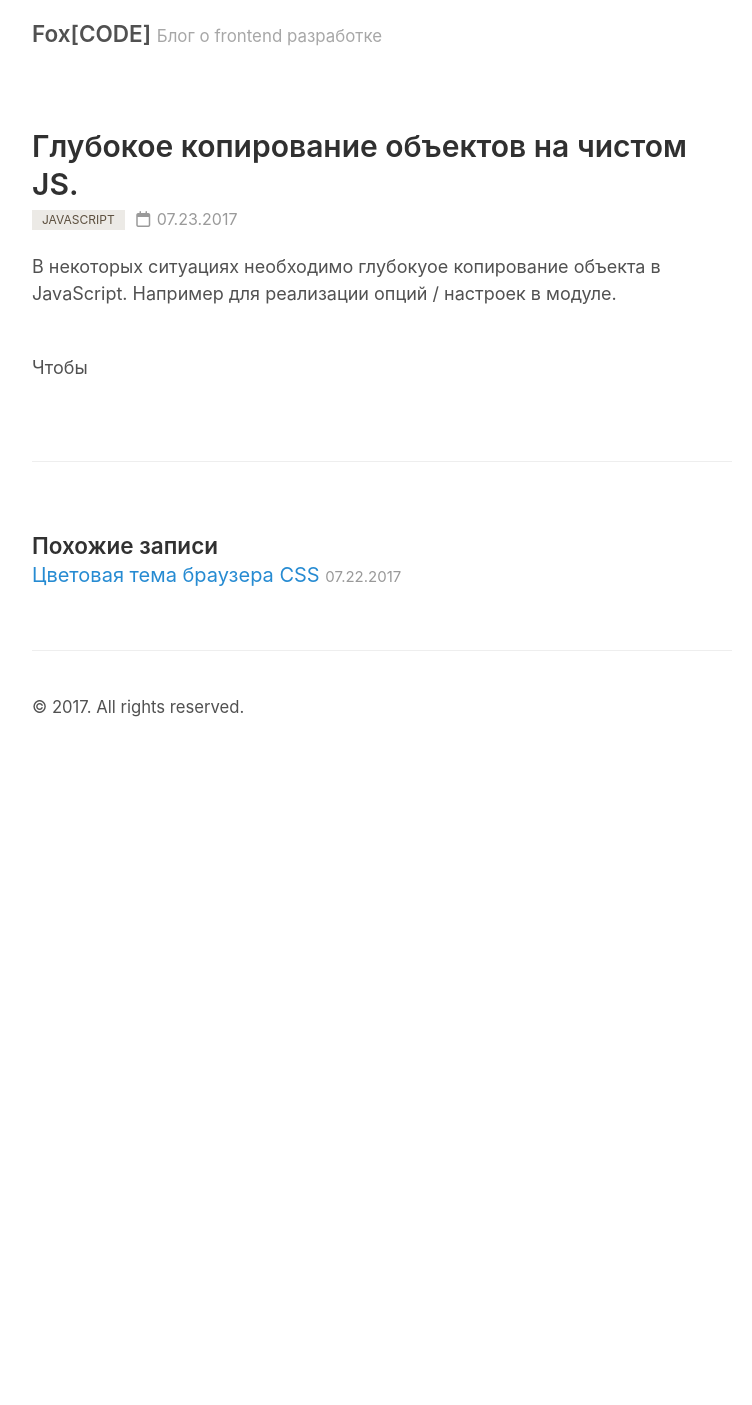
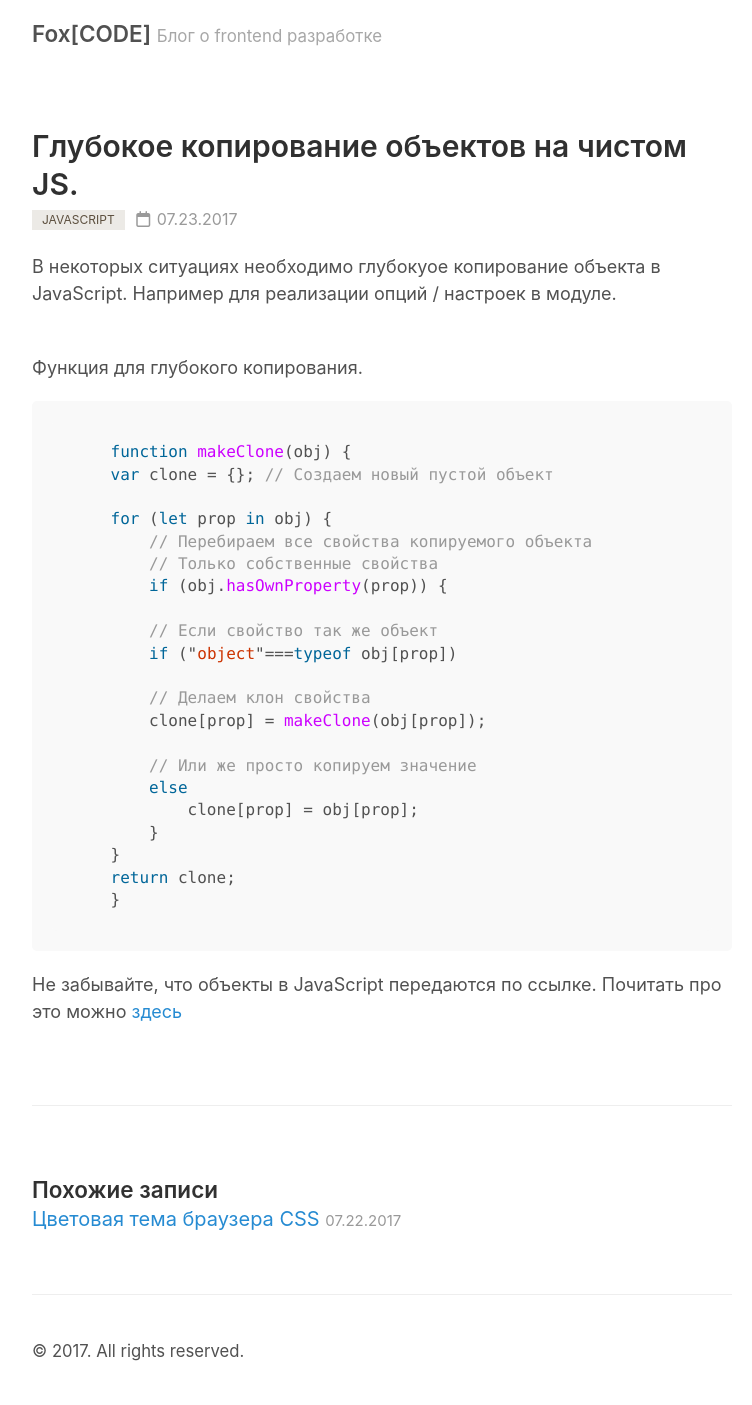
Before and after one commit to klesarev/myblog, a Jekyll site: the page built from _posts/javascript/2017-07-23-deep-cloning-odjects.md, in a window 1280 px wide. Shown: the whole page, without its empty margins (258-1010 px from the left). Built offline with Jekyll 4.4.1, drawn with Linux system fonts in a browser that asks for light colours; nearby versions of some CDN libraries; comment, search, counter and statistics services are not loaded; before the commit the page ends 900 px from its top, so only the background shows below that.

Commit message:
add post

````diff
--- a/_posts/javascript/2017-07-23-deep-cloning-odjects.md
+++ b/_posts/javascript/2017-07-23-deep-cloning-odjects.md
@@ -10,4 +10,28 @@ permalink: /clonirovanie-objectov-js/
 
 <!--excerpt-->
 <br />
-Чтобы
+Функция для глубокого копирования.
+```javascript
+    function makeClone(obj) {
+    var clone = {}; // Создаем новый пустой объект
+
+    for (let prop in obj) {
+        // Перебираем все свойства копируемого объекта
+        // Только собственные свойства
+        if (obj.hasOwnProperty(prop)) {
+
+        // Если свойство так же объект
+        if ("object"===typeof obj[prop])
+
+        // Делаем клон свойства
+        clone[prop] = makeClone(obj[prop]);
+
+        // Или же просто копируем значение
+        else
+            clone[prop] = obj[prop];
+        }
+    }
+    return clone;
+    }
+```
+Не забывайте, что объекты в JavaScript передаются по ссылке. Почитать про это можно [здесь](https://learn.javascript.ru/object)
````
